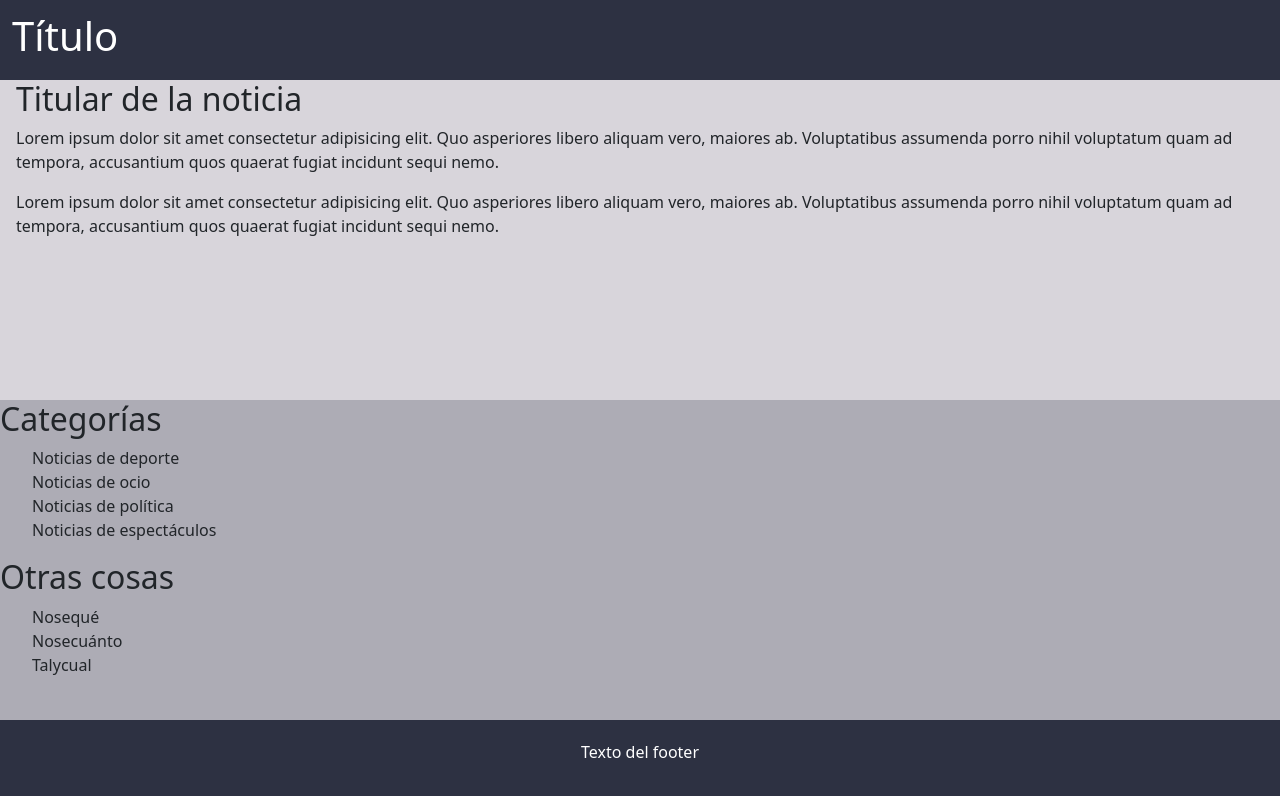
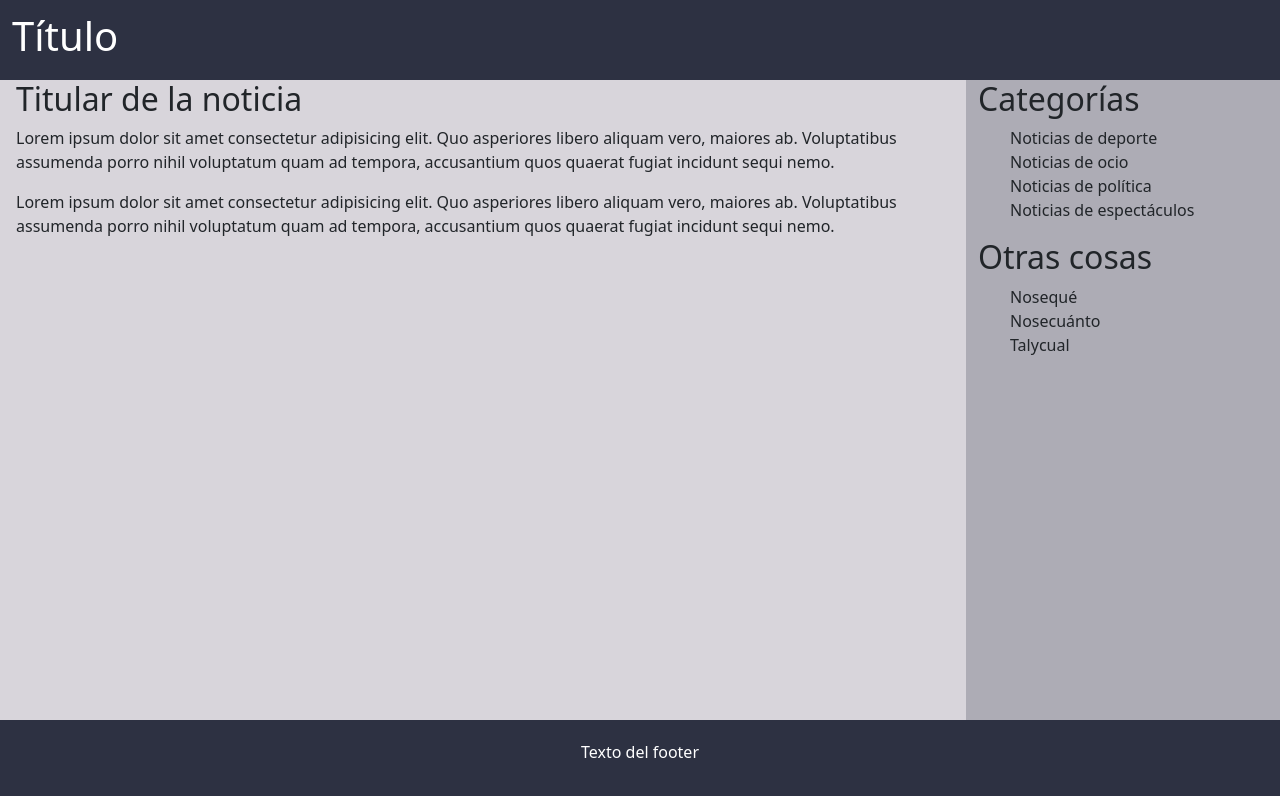
Before and after one commit to ajunkers/Ejercicio-layout-bootstrap, a plain HTML site: page index.html in a window 1280 px wide. Drawn offline with nearby package versions, Linux system fonts and the light colour scheme.

Commit message:
vista para pantallas de tamaño md

```diff
--- a/index.html
+++ b/index.html
@@ -22,7 +22,7 @@
 			<h1 class="px-4">Título</h1>
 		</header>
 		<main class="row d-flex align-items-center">
-			<section class="contenido col-12">
+			<section class="contenido col-12 col-md-9">
 				<h2 class="px-3">Titular de la noticia</h2>
 				<p class="px-3">Lorem ipsum dolor sit amet consectetur adipisicing elit. Quo asperiores libero aliquam
 					vero,
@@ -41,7 +41,7 @@
 					incidunt
 					sequi nemo.</p>
 			</section>
-			<section class="sidebar col-12">
+			<section class="sidebar col-12 col-md-3">
 				<h2>Categorías</h2>
 				<ul>
 					<li>Noticias de deporte</li>
--- a/style.css
+++ b/style.css
@@ -21,3 +21,14 @@
 li{
 	list-style-type: none;
 }
+
+@media (min-width: 767px){
+	.contenido {
+	height: 80vh;
+	}
+
+	.sidebar {
+		height: 80vh;
+	}
+
+}
```
